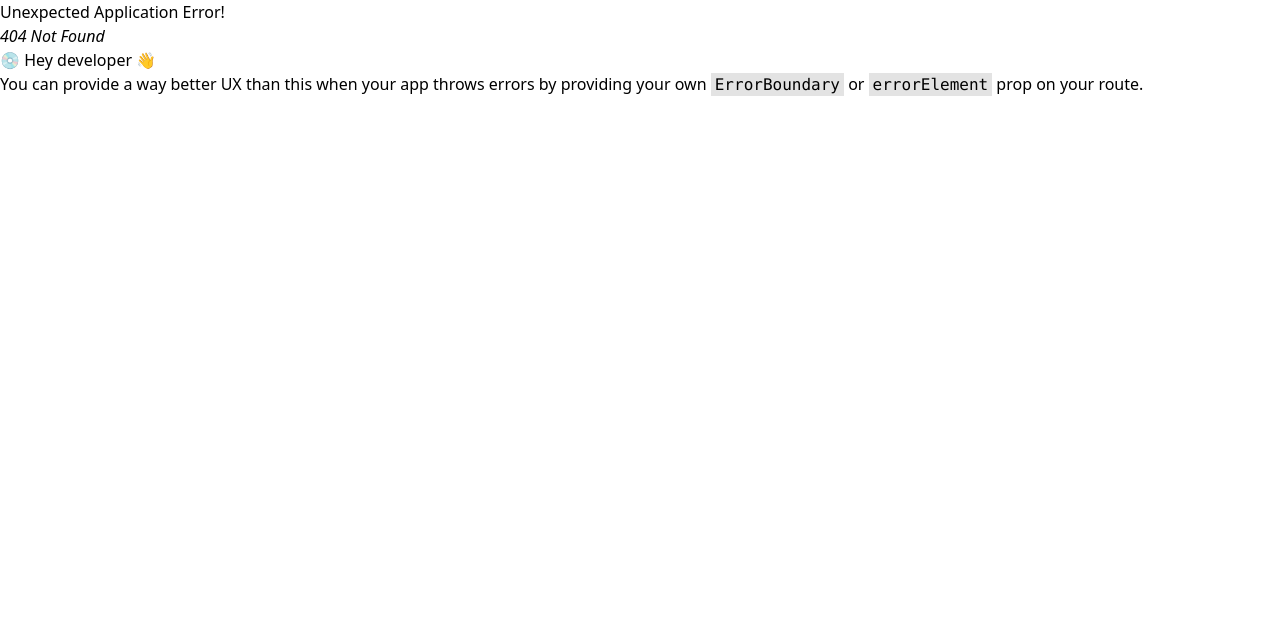
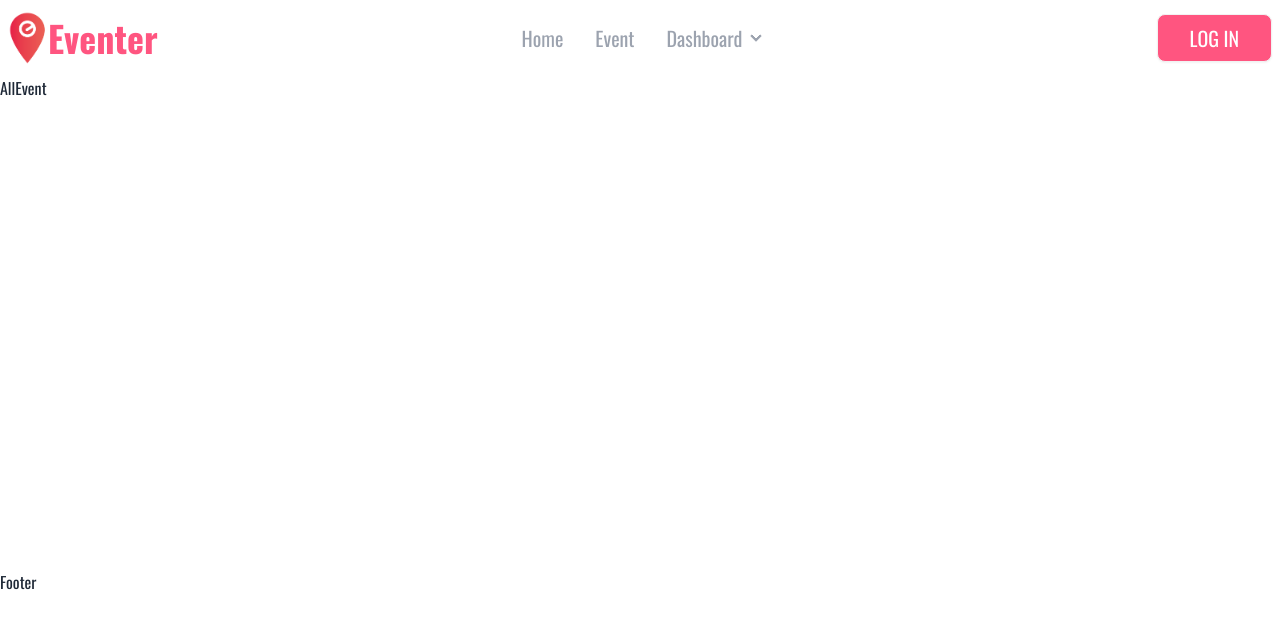
Before and after one commit to Alomgir-HasanShakib/eventer_react_project-client-side, a React (Vite) app: page /allevents in a window 1280 px wide. Before the commit this address had no page. Shown: the top 628 px of the page. Built offline with nearby package versions, Linux system fonts and the light colour scheme.

Commit message:
created navbar

```diff
--- a/index.html
+++ b/index.html
@@ -1,5 +1,5 @@
 <!doctype html>
-<html lang="en">
+<html lang="en" data-theme="light">
   <head>
     <meta charset="UTF-8" />
     <link rel="icon" type="image/svg+xml" href="/vite.svg" />
--- /dev/null
+++ b/src/Layout/Main.jsx
@@ -0,0 +1,23 @@
+import { Outlet } from "react-router-dom";
+import Footer from "../components/footer/Footer";
+import NavBar from "../components/Navbar/NavBar";
+
+const Main = () => {
+  return (
+    <div>
+      {/* navbar  */}
+      <NavBar></NavBar>
+
+      {/* outlet  */}
+      <div className="min-h-[calc(100vh-306px)]">
+        <Outlet></Outlet>
+      </div>
+
+      {/* footer  */}
+
+      <Footer></Footer>
+    </div>
+  );
+};
+
+export default Main;
--- /dev/null
+++ b/src/Pages/AllEvent/AllEvent.jsx
@@ -0,0 +1,9 @@
+import React from 'react'
+
+const AllEvent = () => {
+  return (
+    <div>AllEvent</div>
+  )
+}
+
+export default AllEvent
--- /dev/null
+++ b/src/Pages/Home/Home.jsx
@@ -0,0 +1,15 @@
+import React from 'react'
+import { Helmet } from 'react-helmet-async'
+
+const Home = () => {
+  return (
+    <div>
+      <Helmet>
+            <title>Home</title>
+      </Helmet>
+      home
+    </div>
+  )
+}
+
+export default Home
--- /dev/null
+++ b/src/components/Navbar/NavBar.jsx
@@ -0,0 +1,78 @@
+import { Link, NavLink } from "react-router-dom";
+import logo from '../../assets/eventer.png'
+
+const NavBar = () => {
+  const navLInk = (
+    <div className="flex text-xl">
+      <NavLink to="/">
+        <li className="text-gray-400">
+          <span>Home</span>
+        </li>
+      </NavLink>
+      <NavLink to="/allevents">
+        <li className="text-gray-400">
+          <span>Event</span>
+        </li>
+      </NavLink>
+
+      <li>
+        <details>
+          <summary className="text-gray-400">Dashboard</summary>
+          <ul className="p-2 bg-base-100 rounded-t-none ">
+            <Link>
+              <li className="mb-3 hover:bg-green-400 p-2  hover:rounded-md">Add Event</li>
+            </Link>
+            <Link>
+              <li className="mb-3 hover:bg-green-400 p-2  hover:rounded-md">Manage Event</li>
+            </Link>
+            <Link>
+              <li className="mb-3 hover:bg-green-400 p-2  hover:rounded-md">Booked Event</li>
+            </Link>
+            <Link>
+              <li className="mb-3 hover:bg-green-400 p-2  hover:rounded-md">Event to-do</li>
+            </Link>
+          </ul>
+        </details>
+      </li>
+    </div>
+  );
+  return (
+    <div className="navbar bg-base-100 container mx-auto">
+      <div className="navbar-start">
+        <div className="dropdown">
+          <div tabIndex={0} role="button" className="btn btn-ghost lg:hidden">
+            <svg
+              xmlns="http://www.w3.org/2000/svg"
+              className="h-5 w-5"
+              fill="none"
+              viewBox="0 0 24 24"
+              stroke="currentColor"
+            >
+              <path
+                strokeLinecap="round"
+                strokeLinejoin="round"
+                strokeWidth="2"
+                d="M4 6h16M4 12h8m-8 6h16"
+              />
+            </svg>
+          </div>
+          <ul
+            tabIndex={0}
+            className="menu menu-sm dropdown-content mt-3 z-[1] p-2 shadow bg-base-100 rounded-box w-52"
+          >
+            {navLInk}
+          </ul>
+        </div>
+        <Link to='/' className=" font-extrabold text-primaryColor text-4xl flex items-center "> <img className="w-10" src={logo} alt="" />Eventer</Link>
+      </div>
+      <div className="navbar-center hidden lg:flex">
+        <ul className="menu menu-horizontal px-1">{navLInk}</ul>
+      </div>
+      <div className="navbar-end">
+        <a className="btn bg-primaryColor text-white px-8 text-xl uppercase font-normal">Log in</a>
+      </div>
+    </div>
+  );
+};
+
+export default NavBar;
--- /dev/null
+++ b/src/components/footer/Footer.jsx
@@ -0,0 +1,9 @@
+import React from 'react'
+
+const Footer = () => {
+  return (
+    <div>Footer</div>
+  )
+}
+
+export default Footer
--- a/src/index.css
+++ b/src/index.css
@@ -1,3 +1,8 @@
+@import url("https://fonts.googleapis.com/css2?family=Oswald:wght@200..700&family=Rubik:ital,wght@0,300..900;1,300..900&display=swap");
 @tailwind base;
 @tailwind components;
 @tailwind utilities;
+
+body {
+  font-family: "Oswald", sans-serif;
+}
--- /dev/null
+++ b/tailwind.config.js
@@ -0,0 +1,24 @@
+/** @type {import('tailwindcss').Config} */
+export default {
+  content: ["./index.html", "./src/**/*.{js,ts,jsx,tsx}"],
+  theme: {
+    extend: {
+      colors: {
+        primaryColor: "#FF5580",
+        secondaryColor: "#FFAA80",
+        lightColor: "#FF0080",
+      },
+      borderColor: {
+        primaryColor: "#FF5580",
+        secondaryColor: "#FFAA80",
+        lightColor: "#FF0080",
+      },
+      backgroundColor: {
+        primaryColor: "#FF5580",
+        secondaryColor: "#FFAA80",
+        lightColor: "#FF0080",
+      },
+    },
+  },
+  plugins: [require("daisyui")],
+};
```
Also changed, not shown: src/Router/Router.jsx (+14 -1 lines), src/assets/eventer.png (added), src/components/Navbar/Nav.jsx (added).
